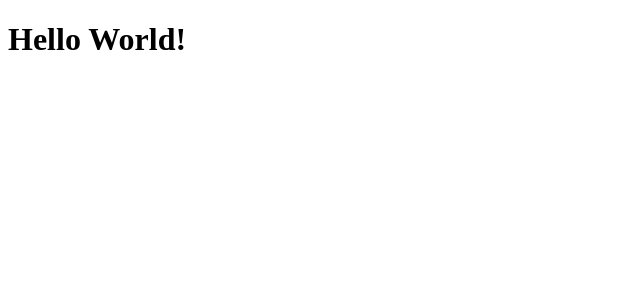
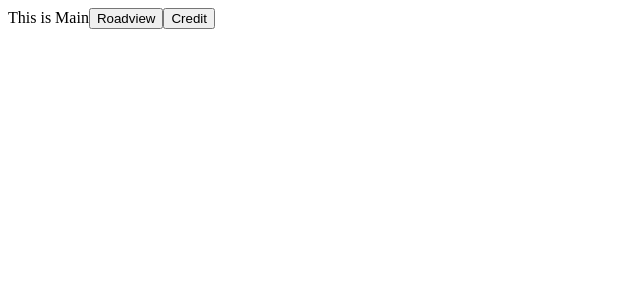
Before and after one commit to onejuice98/anyway-home, a React (Create React App) app: page / in a window 1280 px wide. Shown: the top 300 px of the page, without its empty margins (0-640 px from the left). Built offline with nearby package versions, Linux system fonts and the light colour scheme.

Commit message:
feat : Router 적용 * react router dom package 설치 * Credit, Roadview Path & Elements 생성

```diff
--- a/package.json
+++ b/package.json
@@ -8,15 +8,16 @@
     "@testing-library/user-event": "^13.2.1",
     "react": "^18.2.0",
     "react-dom": "^18.2.0",
+    "react-router-dom": "^6.15.0",
     "react-scripts": "5.0.1",
     "web-vitals": "^2.1.0"
   },
   "devDependencies": {
-    "typescript": "^4.4.2",
     "@types/jest": "^27.0.1",
     "@types/node": "^16.7.13",
     "@types/react": "^18.0.0",
-    "@types/react-dom": "^18.0.0"
+    "@types/react-dom": "^18.0.0",
+    "typescript": "^4.4.2"
   },
   "scripts": {
     "start": "react-scripts start",
--- a/src/App.tsx
+++ b/src/App.tsx
@@ -1,9 +1,19 @@
 import React from "react";
+import {BrowserRouter, Routes, Route} from "react-router-dom";
+import Main from "./pages/Main/Main";
+import Roadview from "./pages/Roadview/Roadview";
+import Credit from "./pages/Credit/Credit";
 
 function App() {
   return (
     <div className="App">
-      <h1>Hello World!</h1>
+      <BrowserRouter>
+          <Routes>
+              <Route path="/" element={<Main/>}/>
+              <Route path="/roadview" element={<Roadview/>}/>
+              <Route path="/credit" element={<Credit/>}/>
+          </Routes>
+      </BrowserRouter>
     </div>
   );
 }
--- /dev/null
+++ b/src/pages/Credit/Credit.tsx
@@ -0,0 +1,5 @@
+const Credit = () => {
+    return <div>This is Credit</div>
+}
+
+export default Credit;
--- /dev/null
+++ b/src/pages/Main/Main.tsx
@@ -0,0 +1,10 @@
+import {Link} from "react-router-dom";
+
+const Main = () => {
+    return (<div> This is Main
+        <Link to="/roadview"><button >Roadview</button></Link>
+        <Link to="/credit"><button>Credit</button></Link>
+    </div>)
+}
+
+export default Main;
--- /dev/null
+++ b/src/pages/Roadview/Roadview.tsx
@@ -0,0 +1,5 @@
+const Roadview = () => {
+    return <div>This is Roadview</div>
+}
+
+export default Roadview;
```
Also changed, not shown: 2 other files (tests, documents, lock files or other folders).
